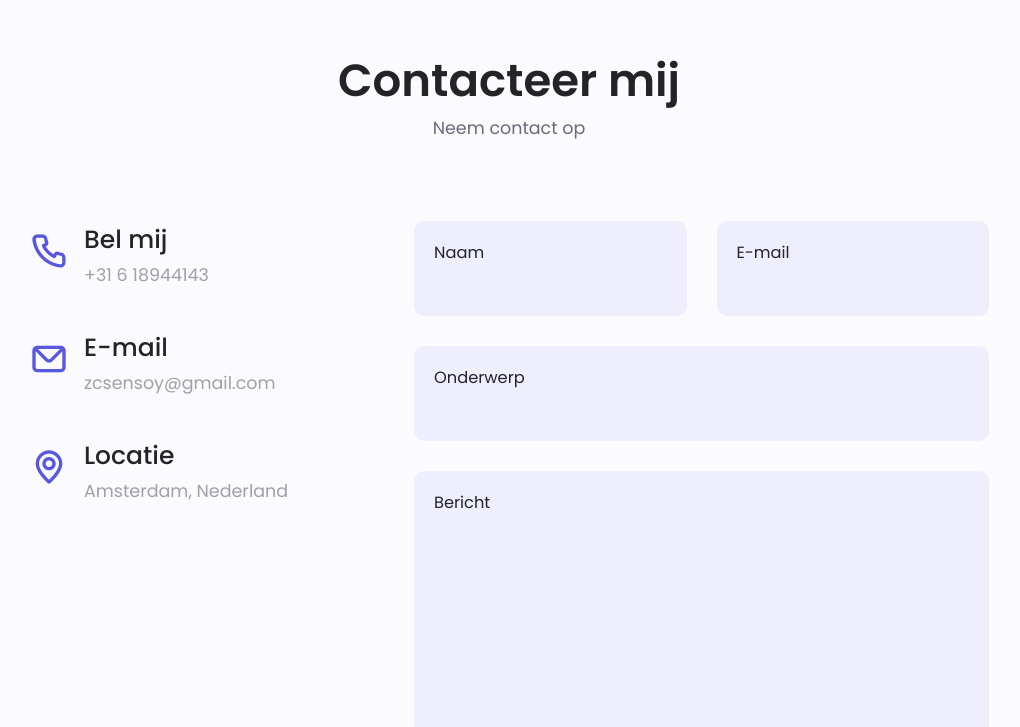
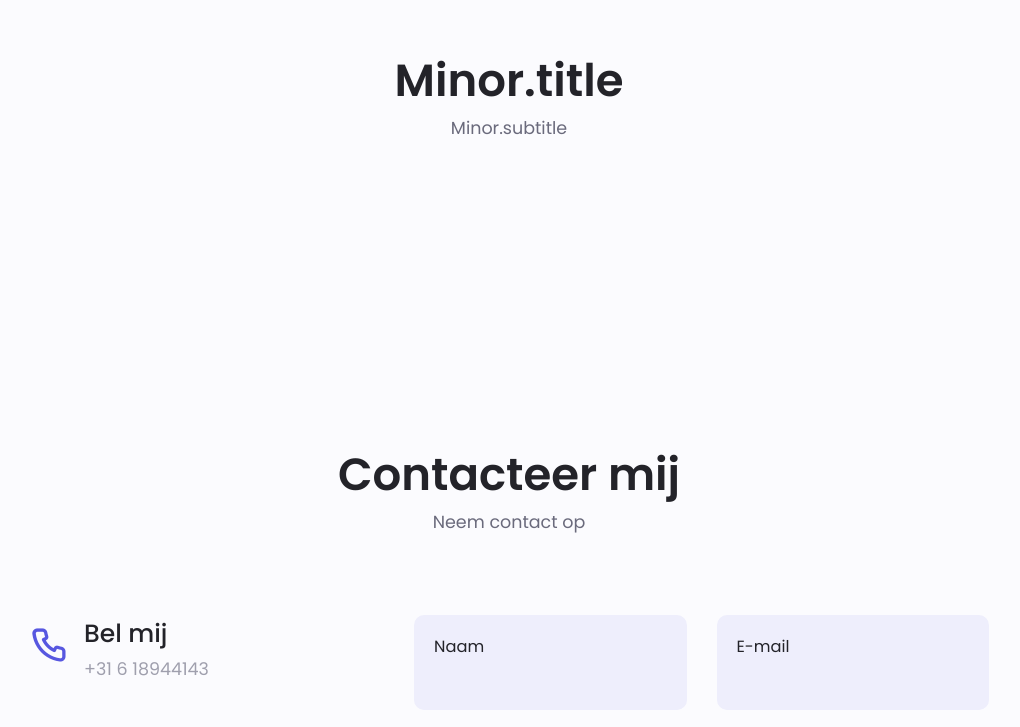
Before and after one commit to ziyasensoy/Portfolio, a Nuxt app: page / in a window 1280 px wide. Shown: the part 2802-3529 px from the top of the page, without its empty margins (131-1151 px from the left). Built offline with nearby package versions, Linux system fonts and the light colour scheme.

Commit message:
feat: initial setup minor section

```diff
--- /dev/null
+++ b/app/components/Minor.vue
@@ -0,0 +1,6 @@
+<template>
+  <section class="minor section" id="minor">
+    <h2 class="section_title">{{ $t("Minor.title") }}</h2>
+    <span class="section_subtitle">{{ $t("Minor.subtitle") }}</span>
+  </section>
+</template>
--- a/app/pages/index.vue
+++ b/app/pages/index.vue
@@ -4,6 +4,7 @@
         <Hero />
         <About />
         <Skills />
+        <Minor />
         <Contact />
         <Footer />
         <ScrollTopButton />
--- a/i18n/locales/en-US.json
+++ b/i18n/locales/en-US.json
@@ -22,6 +22,10 @@
     "projects": "30+",
     "projectsInfo": "Projects done",
     "downloadCv": "Download CV"
+  },
+  "Minor": {
+    "title": "Minor",
+    "subtitle": "Visual Interface Design"
   },
   "Contact": {
     "title": "Contact Me",
```
